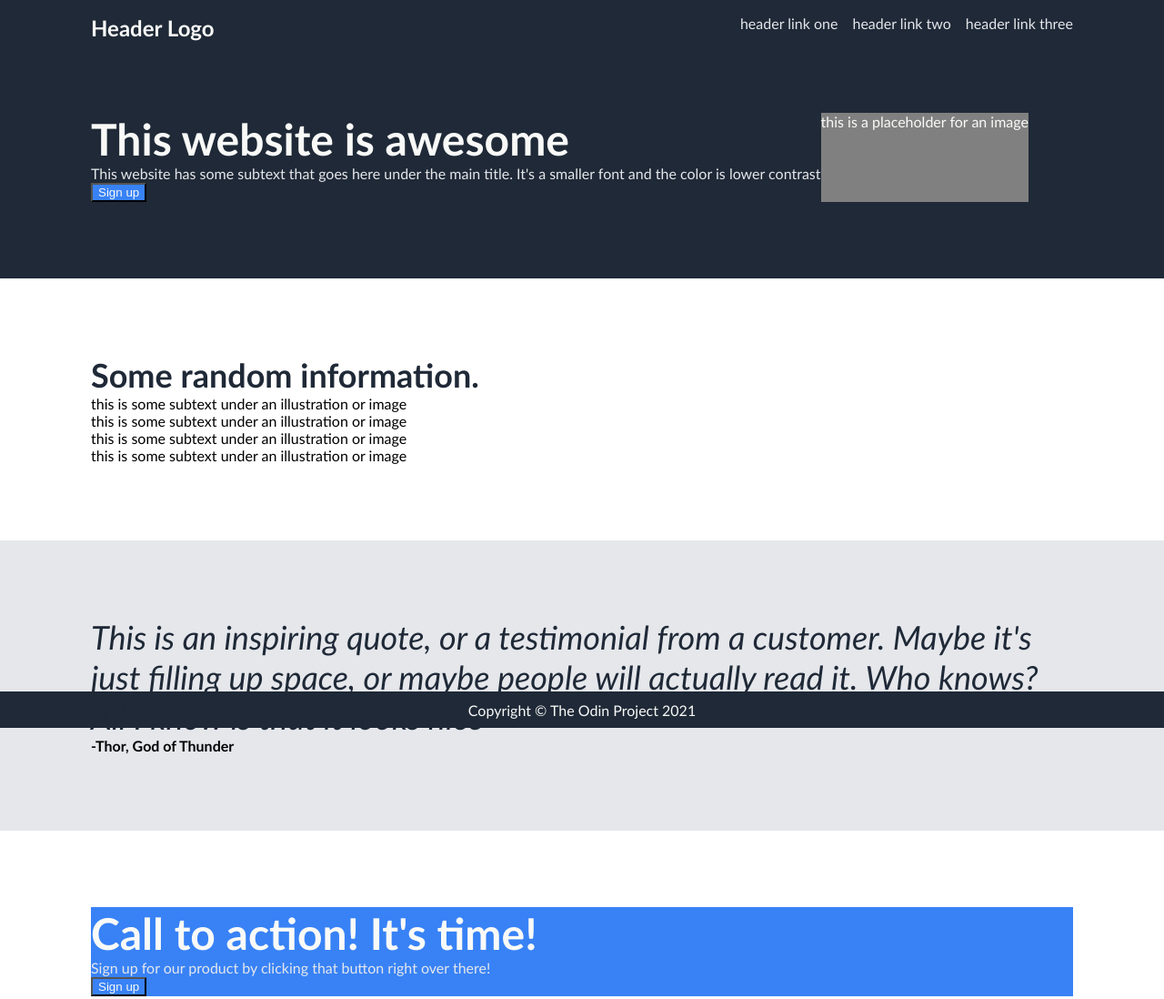
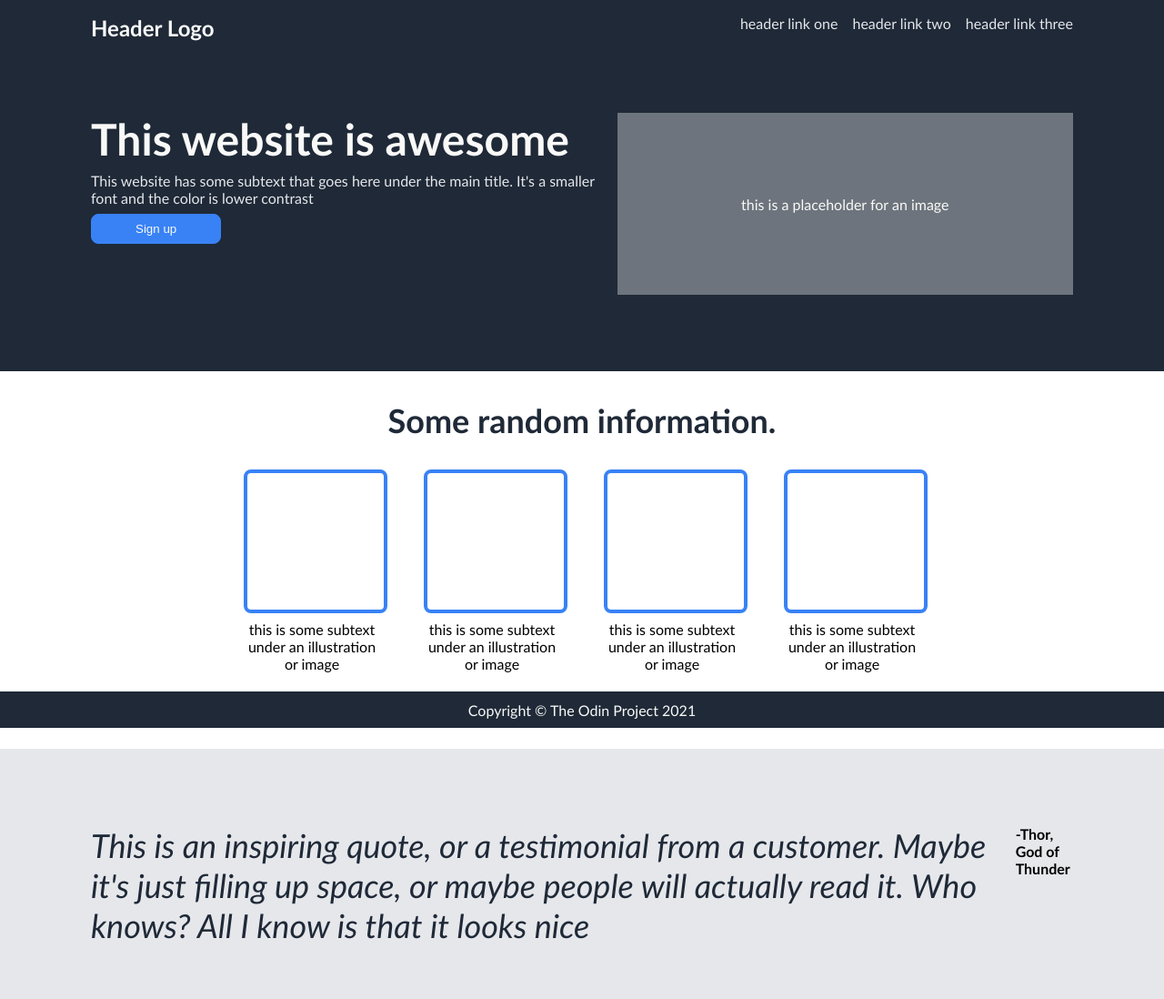
Before and after one commit to GabrielCWT/Landing-page, a plain HTML site: page landing-page.html in a window 1280 px wide. Shown: the top 1098 px of the page at 91% size. Drawn offline with Linux system fonts and the light colour scheme.

Commit message:
Style the second container and format the signup button

```diff
--- a/landing-page.html
+++ b/landing-page.html
@@ -1,27 +1,30 @@
 <!DOCTYPE html>
 <html lang="en">
   <head>
-    <meta charset="UTF-8">
-    <meta http-equiv="X-UA-Compatible" content="IE=edge">
-    <meta name="viewport" content="width=device-width, initial-scale=1.0">
+    <meta charset="UTF-8" />
+    <meta http-equiv="X-UA-Compatible" content="IE=edge" />
+    <meta name="viewport" content="width=device-width, initial-scale=1.0" />
     <title>Landing Page</title>
-    <link rel="stylesheet" href="styles.css">
+    <link rel="stylesheet" href="styles.css" />
   </head>
   <body>
     <div class="nav-bar dark-back">
       <div class="logo white">Header Logo</div>
       <ul>
-            <li><a  href="#">header link one</a></li>
-            <li><a  href="#">header link two</a></li>
-            <li><a  href="#">header link three</a></li>
+        <li><a href="#">header link one</a></li>
+        <li><a href="#">header link two</a></li>
+        <li><a href="#">header link three</a></li>
       </ul>
     </div>
     <div class="big-container">
       <div class="container first dark-back">
         <div class="text-container">
           <div class="text-header white">This website is awesome</div>
-                    <div class="text">This website has some subtext that goes here under the main title. It's a smaller font and the color is lower contrast</div>
-                    <button class="signup-button">Sign up</button>
+          <div class="text">
+            This website has some subtext that goes here under the main title.
+            It's a smaller font and the color is lower contrast
+          </div>
+          <button class="signup-button round-border">Sign up</button>
         </div>
         <div class="placeholder white">this is a placeholder for an image</div>
       </div>
@@ -29,35 +32,51 @@
         <div class="header">Some random information.</div>
         <div class="content-2">
           <div class="image-container">
-                    <div class="image-placeholder>"></div>
-                    <div class="image-description">this is some subtext under an illustration or image</div>
+            <div class="image-placeholder round-border"></div>
+            <div class="image-description">
+              this is some subtext under an illustration or image
+            </div>
           </div>
           <div class="image-container">
-                    <div class="image-placeholder>"></div>
-                    <div class="image-description">this is some subtext under an illustration or image</div>
+            <div class="image-placeholder round-border"></div>
+            <div class="image-description">
+              this is some subtext under an illustration or image
+            </div>
           </div>
           <div class="image-container">
-                    <div class="image-placeholder>"></div>
-                    <div class="image-description">this is some subtext under an illustration or image</div>
+            <div class="image-placeholder round-border"></div>
+            <div class="image-description">
+              this is some subtext under an illustration or image
+            </div>
           </div>
           <div class="image-container">
-                    <div class="image-placeholder>"></div>
-                    <div class="image-description">this is some subtext under an illustration or image</div>
+            <div class="image-placeholder round-border"></div>
+            <div class="image-description">
+              this is some subtext under an illustration or image
+            </div>
           </div>
         </div>
       </div>
       <div class="container third">
-            <div class="quote">This is an inspiring quote, or a testimonial from a customer. Maybe it's just filling up space, or maybe people will actually read it. Who knows? All I know is that it looks nice</div>
+        <div class="quote">
+          This is an inspiring quote, or a testimonial from a customer. Maybe
+          it's just filling up space, or maybe people will actually read it. Who
+          knows? All I know is that it looks nice
+        </div>
         <div class="quote-source">-Thor, God of Thunder</div>
       </div>
       <div class="container fourth">
-            <div class="ad">
+        <div class="ad round-border">
           <div class="text-header white">Call to action! It's time!</div>
-                <div class="text">Sign up for our product by clicking that button right over there!</div>
-                <button class="signup-button">Sign up</button>
+          <div class="text">
+            Sign up for our product by clicking that button right over there!
+          </div>
+          <button class="signup-button round-border">Sign up</button>
         </div>
       </div>
     </div>
-    <div class="footer white dark-back">Copyright &copy; The Odin Project 2021</div>
+    <div class="footer white dark-back">
+      Copyright &copy; The Odin Project 2021
+    </div>
   </body>
 </html>
--- a/styles.css
+++ b/styles.css
@@ -4,23 +4,20 @@ html {
 body {
   margin: 0;
   height: 100%;
-    font-family: 'Gill Sans', 'Gill Sans MT', Calibri, 'Trebuchet MS', sans-serif;
+  font-family: "Gill Sans", "Gill Sans MT", Calibri, "Trebuchet MS", sans-serif;
 }
 
 .big-container {
-    height: 90%
+  height: 90%;
 }
 
-.container {
-    box-sizing: border-box;
-    padding: 84px 100px 84px 100px;
-}
 .dark-back {
   background-color: #1f2937;
 }
 
-.white, .signup-button {
-    color: #F9FAF8;
+.white,
+.signup-button {
+  color: #f9faf8;
 }
 
 .nav-bar {
@@ -28,7 +25,7 @@ body {
   box-sizing: border-box;
   justify-content: space-between;
   padding: 16px 100px 0 100px;
-    height: 5%
+  height: 5%;
 }
 
 .logo {
@@ -55,8 +52,23 @@ li {
   list-style: none;
 }
 
+.container {
+  display: flex;
+  box-sizing: border-box;
+  padding: 84px 100px 84px 100px;
+}
+
 .first {
+  justify-content: space-between;
+}
+
+.container .text-container {
   display: flex;
+  flex-direction: column;
+  flex: initial;
+  width: 600px;
+  height: 180px;
+  gap: 8px;
 }
 
 .text-header {
@@ -64,34 +76,76 @@ li {
   font-weight: 900;
 }
 
-.text, a {
+.text,
+a {
   font: 18px;
-    color: #E5E7EB;
+  color: #e5e7eb;
+}
+
+.round-border {
+  border-radius: 8px;
+}
+
+.signup-button {
+  padding: 8px 48px;
+  align-self: flex-start;
+  background-color: #3882f6;
+  border: 1px solid #3882f6;
 }
 
 .placeholder {
-    background-color: grey;
+  width: 520px;
+  height: 200px;
+  background-color: #6d747d;
+  flex: initial;
+  display: flex;
+  align-items: center;
+  justify-content: center;
 }
 
-.signup-button, .ad {
-    background-color: #3882F6;
+div .second {
+  padding-top: 32px;
+  flex-direction: column;
+  align-items: stretch;
+  gap: 32px;
+  text-align: center;
 }
 
+.content-2 {
+  display: flex;
+  justify-content: center;
+  gap: 48px;
+}
+
+.image-container {
+  width: 150px;
+}
+
+.image-placeholder {
+  border: 4px solid #3882f6;
+  height: 150px;
+  width: 150px;
+  margin-bottom: 8px;
+}
+
+.ad {
+  background-color: #3882f6;
+}
 
 .header {
   font-size: 36px;
   font-weight: 900;
-    color: #1F2937
+  color: #1f2937;
 }
 
 .third {
-    background-color: #E5E7EB;
+  background-color: #e5e7eb;
 }
 
 .quote {
   font-size: 36px;
   font-style: italic;
-    color: #1F2937;
+  color: #1f2937;
 }
 
 .quote-source {
```
Lines whose indentation alone changed are shown as unchanged.
